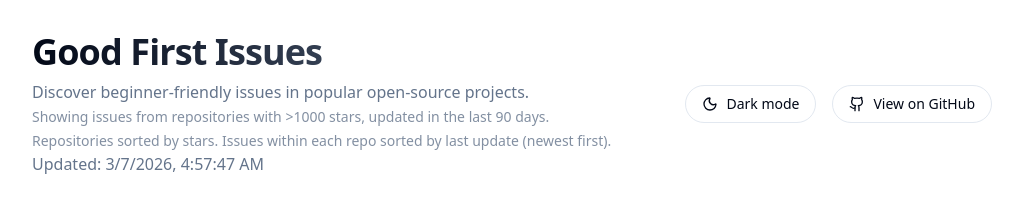
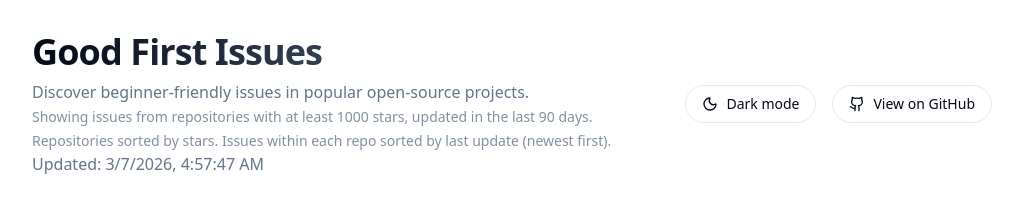
Before and after one commit to youzi-forge/good-first-issue-autoUpdate, a React (Vite) app in the folder frontend/: page / in a window 1280 px wide. Shown: the top 200 px of the page, without its empty margins (128-1151 px from the left). Built offline with nearby package versions, Linux system fonts and the light colour scheme.

Commit message:
docs: clarify issue claiming policy

```diff
--- a/frontend/src/App.tsx
+++ b/frontend/src/App.tsx
@@ -216,7 +216,7 @@ function App() {
                             Discover beginner-friendly issues in popular open-source projects.
                             <br />
                             <span className="text-sm opacity-80">
-                                Showing issues from repositories with &gt;1000 stars, updated in the last 90 days.
+                                Showing issues from repositories with at least 1000 stars, updated in the last 90 days.
                                 <br />
                                 Repositories sorted by stars. Issues within each repo sorted by last update (newest first).
                             </span>
```
Also changed, not shown: 1 other file (tests, documents, lock files or other folders).
